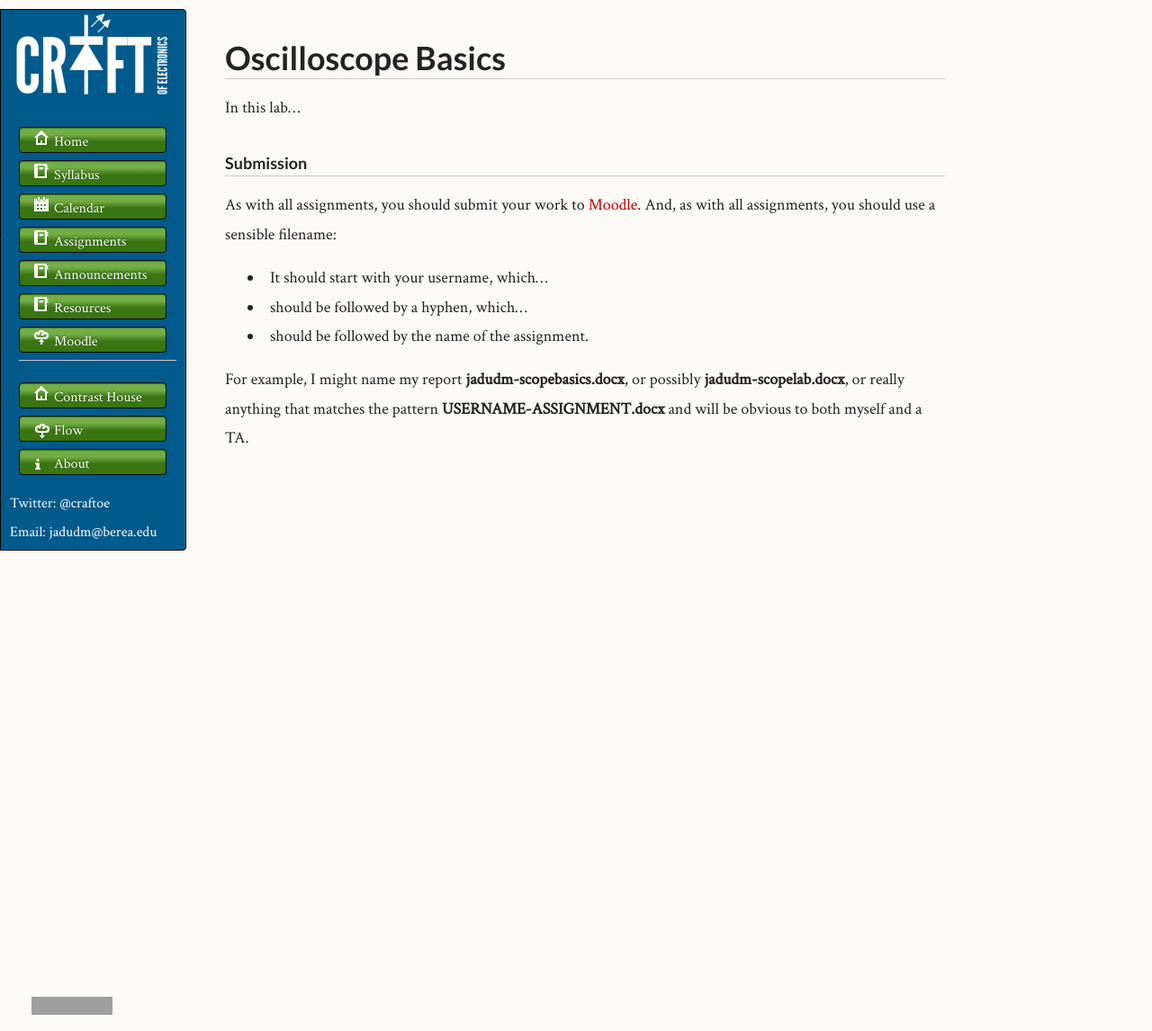
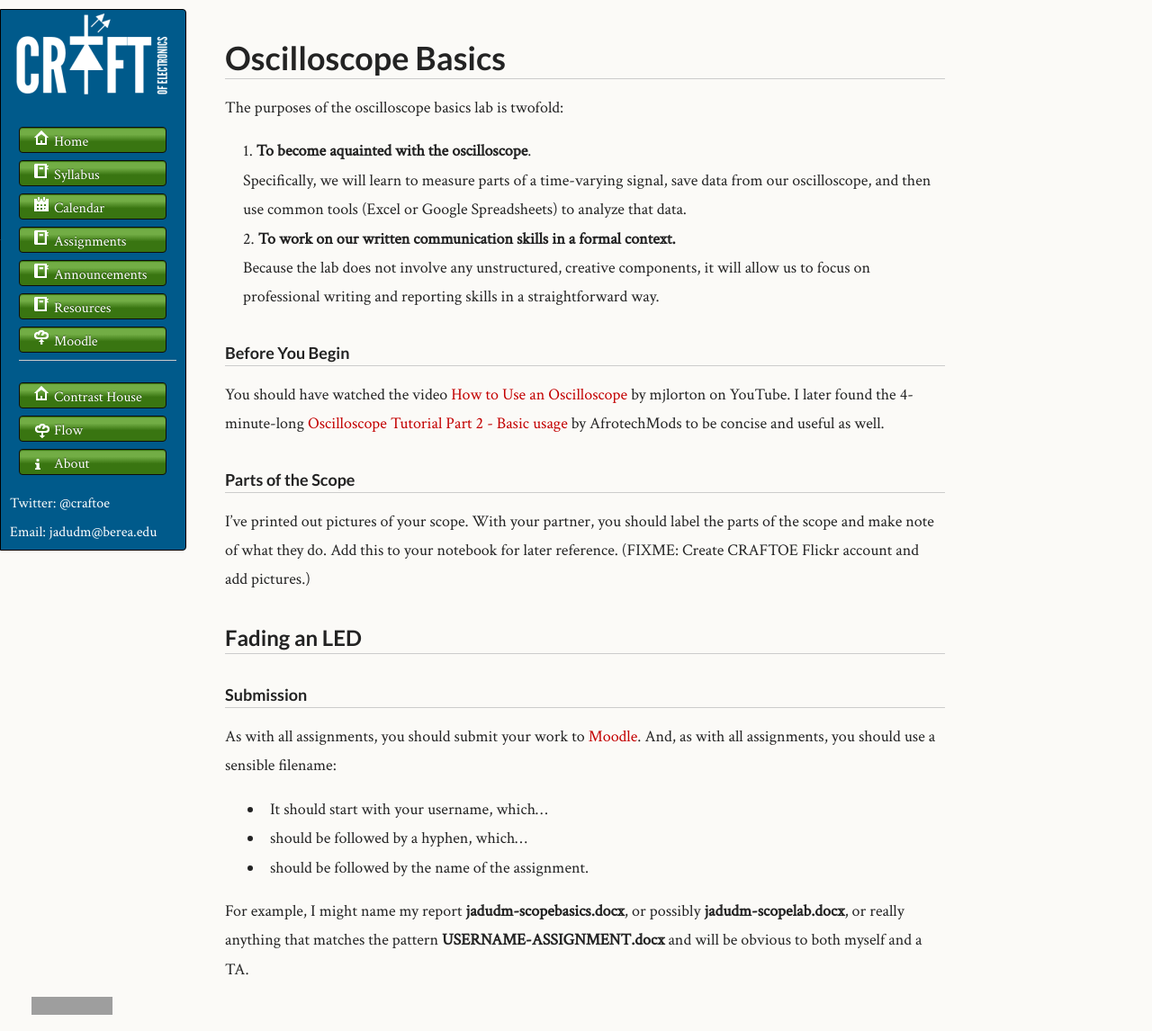
Before and after one commit to craftofelectronics/craftofelectronics.github.com, a Jekyll site: the page built from assignments/oscilloscope-basics.md, in a window 1280 px wide and 1146 px high. Shown: the whole window at 90% size. Built offline with Jekyll 4.4.1, drawn with Linux system fonts in a browser that asks for light colours; grey boxes are pictures that could not be loaded.

Commit message:
Started writeup, but I'd rather be on a desktop-class machine… moving to the office.

```diff
--- a/assignments/oscilloscope-basics.md
+++ b/assignments/oscilloscope-basics.md
@@ -5,7 +5,24 @@ title: Oscilloscope Basics
 
 # Oscilloscope Basics
 
-In this lab...
+The purposes of the oscilloscope basics lab is twofold:
+
+1. **To become aquainted with the oscilloscope**. <br/>
+   Specifically, we will learn to measure parts of a time-varying signal, save data from our oscilloscope, and then use common tools (Excel or Google Spreadsheets) to analyze that data.
+1. **To work on our written communication skills in a formal context.** <br/>
+   Because the lab does not involve any unstructured, creative components, it will allow us to focus on professional writing and reporting skills in a straightforward way.
+
+### Before You Begin
+
+You should have watched the video [How to Use an Oscilloscope](http://www.youtube.com/watch?v=CzY2abWCVTY) by mjlorton on YouTube. I later found the 4-minute-long [Oscilloscope Tutorial Part 2 - Basic usage](http://www.youtube.com/watch?v=hUIgAu3QQWQ&feature=plcp&list=SPCADC2B237AFE4689) by AfrotechMods to be concise and useful as well.
+
+### Parts of the Scope
+
+I've printed out pictures of your scope. With your partner, you should label the parts of the scope and make note of what they do. Add this to your notebook for later reference. (FIXME: Create CRAFTOE Flickr account and add pictures.)
+
+## Fading an LED
+
+
 
 ### Submission
 
```
